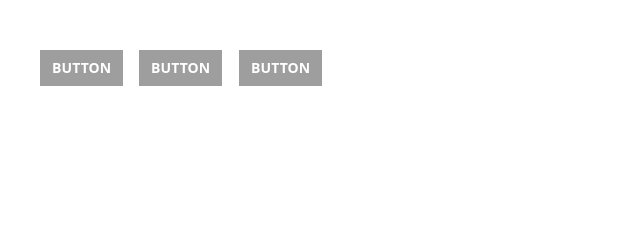
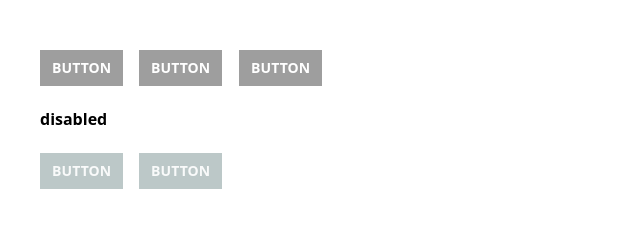
Before and after one commit to ux-ui-pro/zen-button, a website: page src/index.html in a window 1280 px wide. Shown: the whole page, without its empty margins (0-640 px from the left). Drawn offline with nearby package versions, Linux system fonts and the light colour scheme; files that its build step writes are made by us from their sources; files whose address does not match are found by name.

Commit message:
added demo disabled buttons

```diff
--- a/src/index.html
+++ b/src/index.html
@@ -50,6 +50,15 @@
 				<span class="label">Button</span>
 			</button>
 		</div>
+		<h4>disabled</h4>
+		<div class="btn-group btn-group--left">
+			<button class="btn btn--sm btn--contained btn--disabled btn--theme-gray">
+				<span class="label">Button</span>
+			</button>
+			<button class="btn btn--sm btn--contained btn--theme-gray" disabled>
+				<span class="label">Button</span>
+			</button>
+		</div>
 	</main>
 </div>
 <script src="js/zen-button.min.js"></script>
```
Also changed, not shown: dist/index.html.
